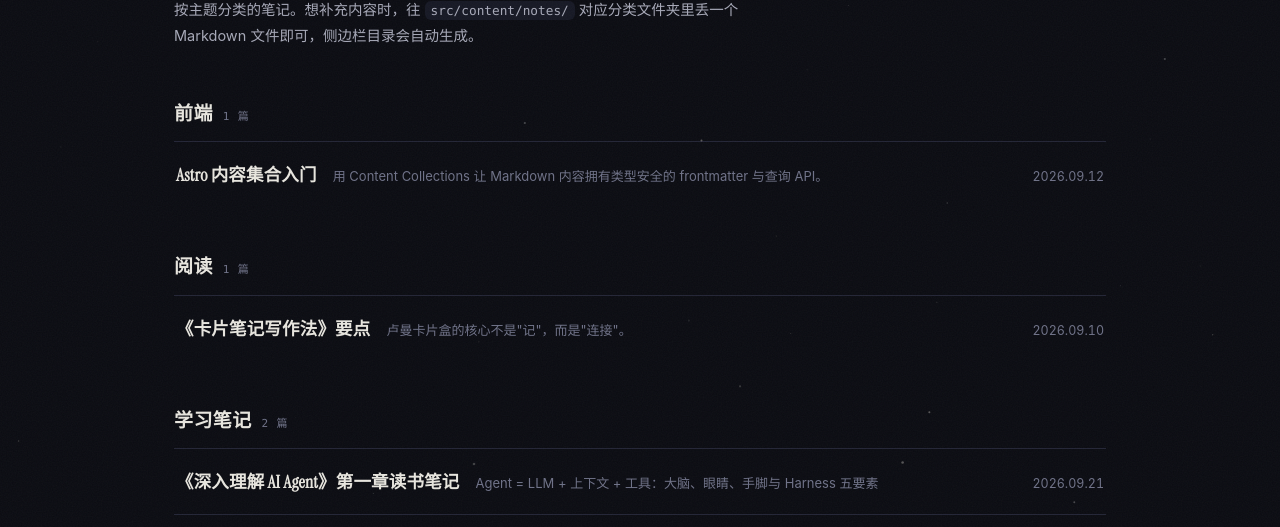
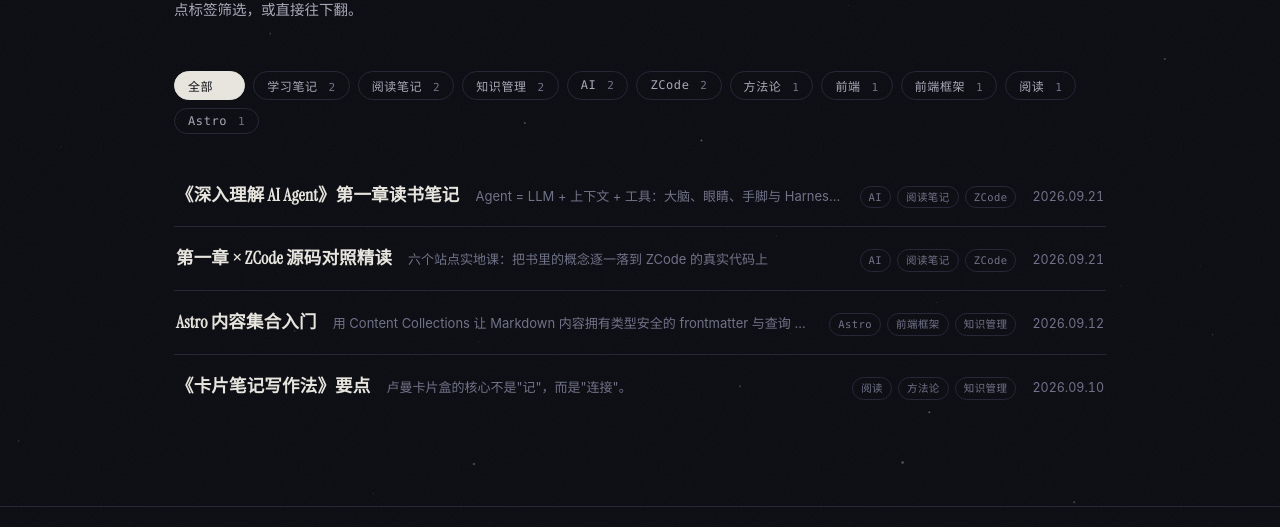
Before and after one commit to bugisGod/know-nothing-about, an Astro site: page /notes in a window 1280 px wide. Shown: the part 181-708 px from the top of the page. Built offline with nearby package versions, Linux system fonts and the light colour scheme; Astro itself is replaced by a stand-in of ours.

Commit message:
知识库改版：分类区块改为标签筛选 + 平铺列表，支持客户端筛选

```diff
--- a/src/pages/notes/index.astro
+++ b/src/pages/notes/index.astro
@@ -3,77 +3,173 @@ import Base from '../../layouts/Base.astro';
 import { getCollection } from 'astro:content';
 import { CATEGORIES } from '../../config';
 
-const notes = await getCollection('notes', ({ data }) => !data.draft);
+const notes = (await getCollection('notes', ({ data }) => !data.draft))
+  .sort((a, b) => (b.data.date?.getTime() ?? 0) - (a.data.date?.getTime() ?? 0));
 
-const groups = new Map<string, typeof notes>();
-for (const n of notes) {
-  const cat = n.id.includes('/') ? n.id.split('/')[0] : '未分类';
-  if (!groups.has(cat)) groups.set(cat, []);
-  groups.get(cat)!.push(n);
-}
+const catOf = (id: string) => (id.includes('/') ? id.split('/')[0] : '未分类');
+const catLabel = (c: string) => CATEGORIES[c]?.label ?? c;
 
-const cats = [...groups.keys()].sort((a, b) => a.localeCompare(b));
+// 每篇的筛选维度 = 标签 ∪ 分类中文名；汇总成筛选条
+const dimsOf = (n: (typeof notes)[number]) =>
+  [...new Set([...n.data.tags, catLabel(catOf(n.id))])];
+
+const tagCount = new Map<string, number>();
+for (const n of notes) for (const t of dimsOf(n)) tagCount.set(t, (tagCount.get(t) ?? 0) + 1);
+const chips = [...tagCount.entries()].sort((a, b) => b[1] - a[1] || a[0].localeCompare(b[0], 'zh'));
 
 const fmt = (d?: Date) =>
   d ? `${d.getFullYear()}.${String(d.getMonth() + 1).padStart(2, '0')}.${String(d.getDate()).padStart(2, '0')}` : '';
 ---
 
-<Base title="知识库" description="按主题分类的知识笔记">
+<Base title="知识库" description="按标签筛选的笔记与学习记录">
   <div class="container">
     <h1 class="page-title">知识库</h1>
-    <p class="page-desc">
-      按主题分类的笔记。想补充内容时，往 <code>src/content/notes/</code> 对应分类文件夹里丢一个
-      Markdown 文件即可，侧边栏目录会自动生成。
-    </p>
+    <p class="page-desc">点标签筛选，或直接往下翻。</p>
+
+    <div id="tag-filter" class="filter-bar" role="tablist" aria-label="按标签筛选">
+      <button class="chip active" data-tag="__all">全部 <i>{notes.length}</i></button>
       {
-      cats.map((cat) => (
-        <section class="cat-sec" id={`cat-${cat}`}>
-          <h2>
-            <span class="cat-label">{CATEGORIES[cat]?.label ?? cat}</span>
-            <span class="count">{groups.get(cat)!.length} 篇</span>
-          </h2>
-          <div class="note-list">
-            {groups
-              .get(cat)!
-              .sort((a, b) => (b.data.date?.getTime() ?? 0) - (a.data.date?.getTime() ?? 0))
-              .map((n) => (
-                <div class="note-row">
+        chips.map(([t, n]) => (
+          <button class="chip" data-tag={t}>
+            {t} <i>{n}</i>
+          </button>
+        ))
+      }
+    </div>
+
+    <div id="notes-list" class="note-list">
+      {
+        notes.map((n) => {
+          const dims = dimsOf(n);
+          return (
+            <div class="note-row" data-tags={dims.join(' ')}>
               <a class="t" href={`/notes/${n.id}/`}>
                 {n.data.title}
               </a>
               {n.data.description && <span class="desc">{n.data.description}</span>}
+              <span class="mini-tags" aria-hidden="true">
+                {dims.slice(0, 3).map((d) => (
+                  <i>{d}</i>
+                ))}
+              </span>
               <span class="d">{fmt(n.data.date)}</span>
             </div>
-              ))}
+          );
+        })
+      }
     </div>
-        </section>
-      ))
-    }
+
+    <p class="empty" id="notes-empty" hidden>这个标签下还没有文章。</p>
   </div>
 </Base>
 
+<script>
+  // 客户端标签筛选（纯静态，无框架）
+  const bar = document.getElementById('tag-filter');
+  const list = document.getElementById('notes-list');
+  const empty = document.getElementById('notes-empty');
+  if (bar && list) {
+    const rows = [...list.querySelectorAll<HTMLElement>('.note-row')];
+    const chips = [...bar.querySelectorAll<HTMLButtonElement>('.chip')];
+    bar.addEventListener('click', (e) => {
+      const btn = (e.target as HTMLElement).closest('.chip');
+      if (!btn) return;
+      chips.forEach((c) => c.classList.remove('active'));
+      btn.classList.add('active');
+      const tag = btn.dataset.tag;
+      let visible = 0;
+      for (const r of rows) {
+        const show = tag === '__all' || (r.dataset.tags ?? '').split(' ').includes(tag);
+        r.style.display = show ? '' : 'none';
+        if (show) visible++;
+      }
+      if (empty) empty.hidden = visible > 0;
+    });
+  }
+</script>
+
 <style>
-  .cat-sec {
-    margin-top: 44px;
+  .filter-bar {
+    display: flex;
+    flex-wrap: wrap;
+    gap: 8px;
+    margin: 0 0 30px;
   }
 
-  .cat-sec h2 {
+  .chip {
+    font-family: var(--mono);
     font-size: 12px;
-    font-weight: 600;
-    letter-spacing: 0.12em;
-    text-transform: uppercase;
-    color: var(--muted);
-    margin: 0 0 2px;
-    padding-bottom: 10px;
-    border-bottom: 1px solid var(--border);
-    display: flex;
-    align-items: baseline;
-    gap: 10px;
+    letter-spacing: 0.05em;
+    padding: 5px 13px;
+    border: 1px solid var(--border);
+    border-radius: 999px;
+    background: transparent;
+    color: var(--text-2);
+    cursor: pointer;
+    transition: color 0.15s ease, border-color 0.15s ease;
   }
 
-  .count {
-    font-weight: 400;
-    font-variant-numeric: tabular-nums;
-    letter-spacing: 0;
+  .chip i {
+    font-style: normal;
+    color: var(--muted);
+    font-size: 11px;
+    margin-left: 3px;
+  }
+
+  .chip:hover {
+    color: var(--text);
+    border-color: var(--border-strong);
+  }
+
+  .chip.active {
+    color: var(--bg);
+    background: var(--text);
+    border-color: var(--text);
+  }
+
+  .chip.active i {
+    color: var(--text);
+    opacity: 0.6;
+  }
+
+  .mini-tags {
+    display: flex;
+    gap: 6px;
+  }
+
+  .mini-tags i {
+    font-style: normal;
+    font-family: var(--mono);
+    font-size: 10.5px;
+    letter-spacing: 0.04em;
+    color: var(--muted);
+    border: 1px solid var(--border);
+    border-radius: 999px;
+    padding: 1px 8px;
+    white-space: nowrap;
+  }
+
+  .empty {
+    color: var(--muted);
+    font-size: 14px;
+    padding: 28px 0;
+  }
+
+  @media (max-width: 640px) {
+    .filter-bar {
+      flex-wrap: nowrap;
+      overflow-x: auto;
+      padding-bottom: 6px;
+      margin-bottom: 20px;
+      -webkit-overflow-scrolling: touch;
+    }
+
+    .chip {
+      flex: none;
+    }
+
+    .mini-tags {
+      display: none;
+    }
   }
 </style>
--- a/src/styles/global.css
+++ b/src/styles/global.css
@@ -717,3 +717,34 @@ button {
   color: var(--accent);
   border-color: var(--accent);
 }
+
+/* ===== 手机端：笔记行纵向堆叠（标题/日期/描述）===== */
+@media (max-width: 640px) {
+  .note-row {
+    flex-direction: column;
+    align-items: flex-start;
+    gap: 5px;
+    padding: 16px 0;
+  }
+
+  .note-row .d {
+    margin-left: 0;
+    font-size: 11.5px;
+  }
+
+  .note-row .desc {
+    flex: none;
+    width: 100%;
+    white-space: normal;
+    overflow: visible;
+    text-overflow: unset;
+    display: -webkit-box;
+    -webkit-box-orient: vertical;
+    -webkit-line-clamp: 2;
+    line-height: 1.7;
+  }
+
+  .cat-sec {
+    margin-top: 34px;
+  }
+}
```
Lines whose indentation alone changed are shown as unchanged.
